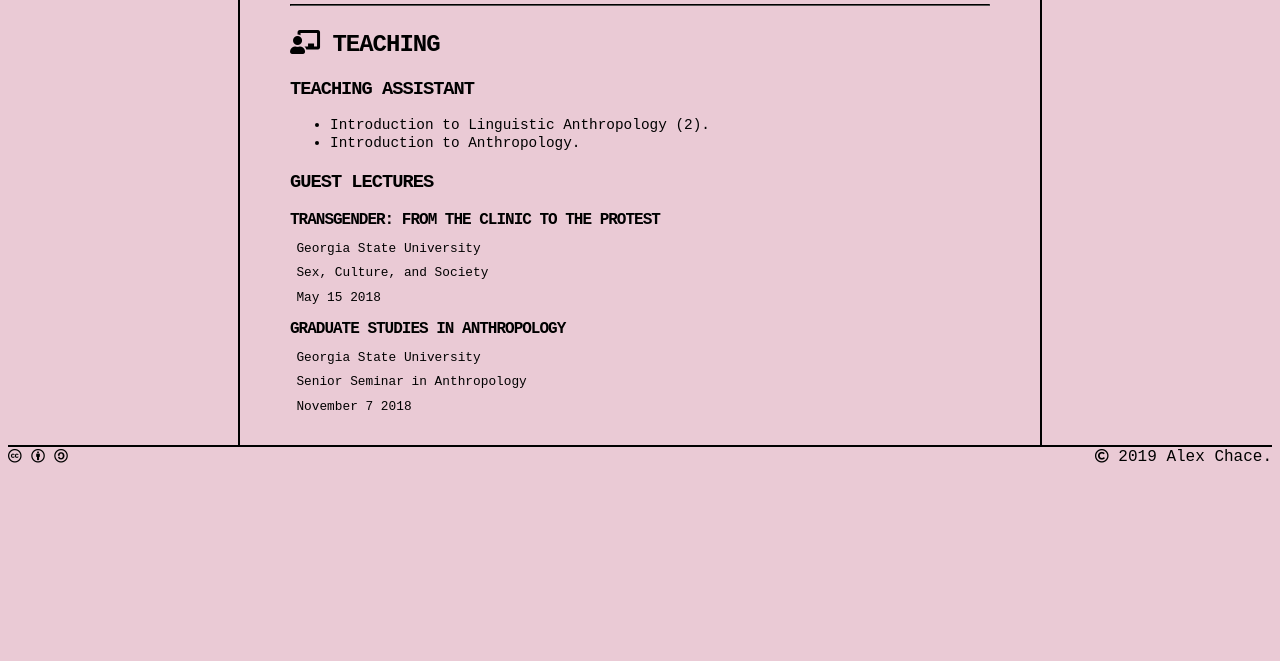
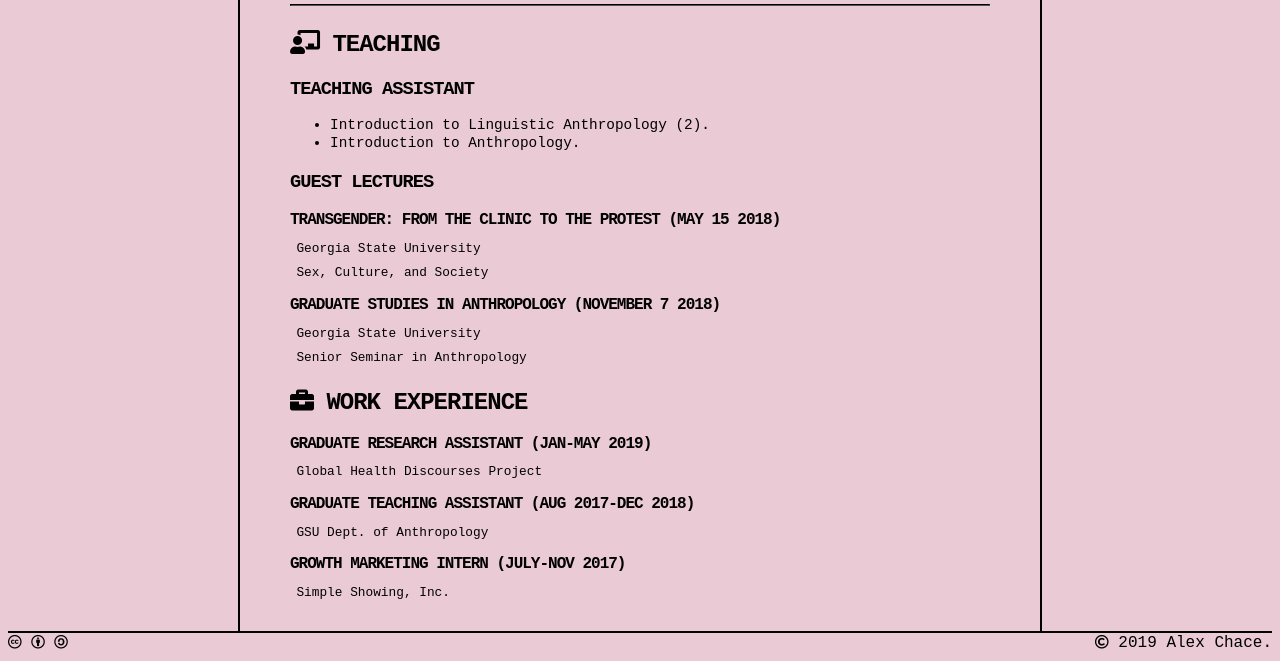
Before and after one commit to mrgntamayo/mrgntamayo.github.io, a Jekyll site: the page built from index.md, in a window 1280 px wide, cut to the strip 1064-1725 px from the top of the page. Built offline with Jekyll 4.4.1, drawn with Linux system fonts in a browser that asks for light colours; nearby versions of some CDN libraries; some web fonts are replaced; our own code applies the rules of GitHub Pages for plain Markdown files; before the commit the page ends 1539 px from its top, so only the background shows below that.

```diff
--- a/_bibliography/papers.bib
+++ b/_bibliography/papers.bib
@@ -17,7 +17,7 @@
 	eventtitle = {Southern Anthropological Society},
 	author = {Chace, Alexandra},
 	date = {2018-04-20},
-	file = {Chace_2018_Cyber-Eugenics_and_the_Biopolitics_of_Biotechnology.pdf:C\:\\Users\\achac\\OneDrive\\Zotero\\Chace_2018_Cyber-Eugenics_and_the_Biopolitics_of_Biotechnology.pdf:application/pdf}
+	file = {Chace_2018_Cyber-Eugenics_and_the_Biopolitics_of_Biotechnology.pdf:C\:\\Users\\achac\\OneDrive\\Zotero\\Chace_2018_Cyber-Eugenics_and_the_Biopolitics_of_Biotechnology.pdf:application/pdf},
 }
 
 @inproceedings{chace_barriers_2018,
--- a/_config.yml
+++ b/_config.yml
@@ -16,9 +16,7 @@
 title: Alex Chace
 email: alex@frenziedstasis.org
 description: >- # this means to ignore newlines until "baseurl:"
-  Write an awesome description for your new site here. You can edit this
-  line in _config.yml. It will appear in your document head meta (for
-  Google search results) and in your feed.xml site description.
+  PhD student in Moving Image Studies.
 baseurl: "/jekyll-cv" # the subpath of your site, e.g. /blog
 url: "http://alexchace.com" # the base hostname & protocol for your site, e.g. http://example.com
 twitter: alreadyseveral
--- a/_sass/_base.scss
+++ b/_sass/_base.scss
@@ -26,7 +26,8 @@ a {
 }
 
 a:hover {
-  color: $text-color;
+  color: $background-color;
+  background-color: $text-color;
 }
 
 .wrapper {
@@ -92,6 +93,11 @@ a:hover {
 
 footer {
   border-top: 2px solid $text-color;
+
+  a:hover {
+    background-color: $text-color;
+    color: $background-color;
+  }
 }
 .creative-commons {
   text-decoration: none;
--- a/index.md
+++ b/index.md
@@ -13,6 +13,17 @@ education:
   - school: Georgia State University
     time: 2017
     degree: BA, Applied Linguistics
+
+jobs:
+  - title: "Graduate Research Assistant"
+    place: "Global Health Discourses Project"
+    time: "Jan-May 2019"
+  - title: "Graduate Teaching Assistant"
+    place: "GSU Dept. of Anthropology"
+    time: "Aug 2017-Dec 2018"
+  - title: "Growth Marketing Intern"
+    place: "Simple Showing, Inc."
+    time: "July-Nov 2017"
 
 guest_lectures:
   - title: "Transgender: From the Clinic to the Protest"
@@ -87,9 +98,17 @@ I am an interdisciplinary scholar with interests in biomedicine, cybernetics, ge
 
 {% for lecture in page.guest_lectures %}
 <div class="degree">
-	<h4>{{ lecture.title }}</h4>
+	<h4>{{ lecture.title }} ({{ lecture.date }})</h4>
 	<p>{{ lecture.place }}</p>
 	<p>{{ lecture.course }}</p>
-	<p>{{ lecture.date }}</p>
 </div>
 {% endfor %}
+
+## <i class="fas fa-briefcase"></i> Work Experience
+
+{% for job in page.jobs %}
+<div class="degree">
+	<h4>{{ job.title }} ({{ job.time }})</h4>
+	<p>{{ job.place }}</p>
+</div>
+{% endfor %}
```
Also changed, not shown: other parts of _bibliography/papers.bib (+2 -1 lines), _layouts/new_bib.html (+8 -0 lines), 5 other files.
